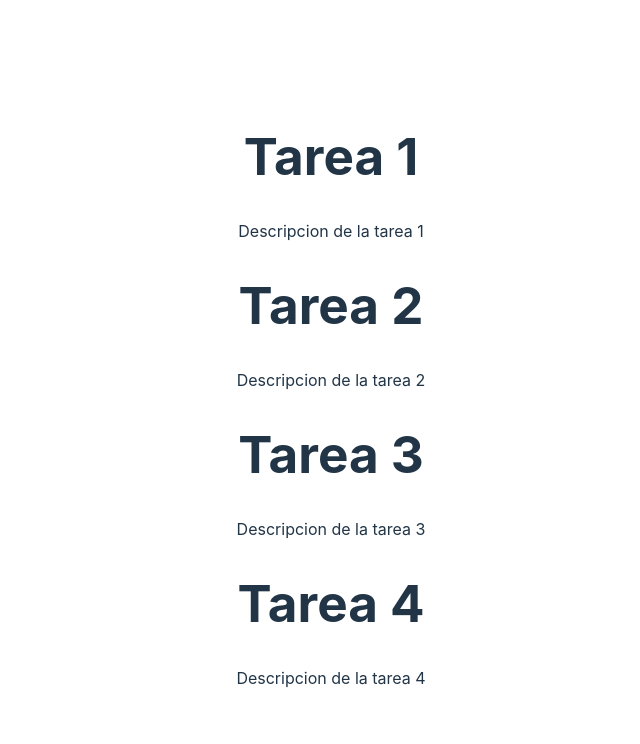
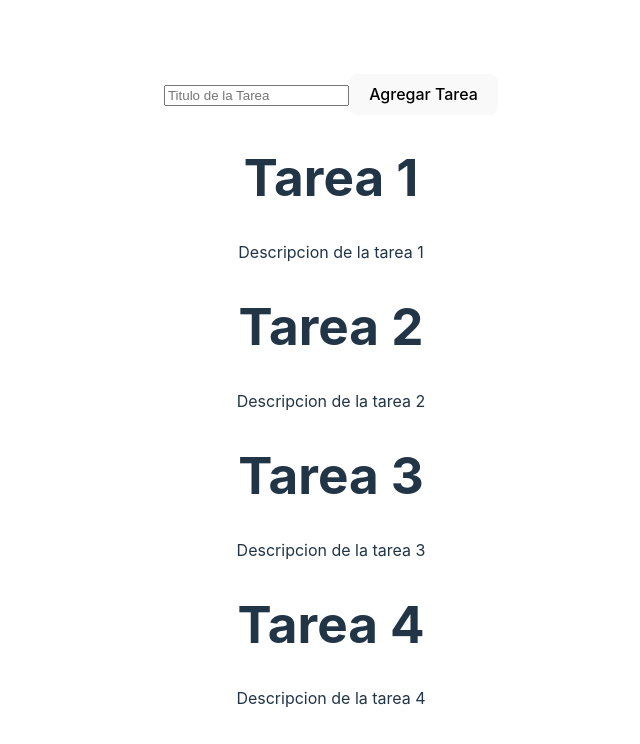
Before and after one commit to DarkJutsu/ReactTaskApp, a React (Vite) app: page / in a window 1280 px wide. Shown: the top 744 px of the page, without its empty margins (309-949 px from the left). Built offline with nearby package versions, Linux system fonts and the light colour scheme.

Commit message:
Agregar formulario

```diff
--- a/src/App.jsx
+++ b/src/App.jsx
@@ -1,13 +1,14 @@
+import './App.css'
 import { useState } from 'react'
-import reactLogo from './assets/react.svg'
-import './App.css'
 import { TaskList } from './components/TaskList'
+import { FormTask } from './components/FormTask'
 
 function App() {
   const [count, setCount] = useState(0)
 
   return (
     <div className="App">
+      <FormTask />
       <TaskList />
     </div>
   )
--- /dev/null
+++ b/src/components/FormTask.jsx
@@ -0,0 +1,16 @@
+export const FormTask = () => {
+  return (
+    <div>
+      <form>
+        <input
+          type="text"
+          placeholder="Titulo de la Tarea"
+          onChange={(e)=>{
+            console.log(e.target.value)
+          }}
+        />
+        <button>Agregar Tarea</button>
+      </form>
+    </div>
+  );
+};
```
